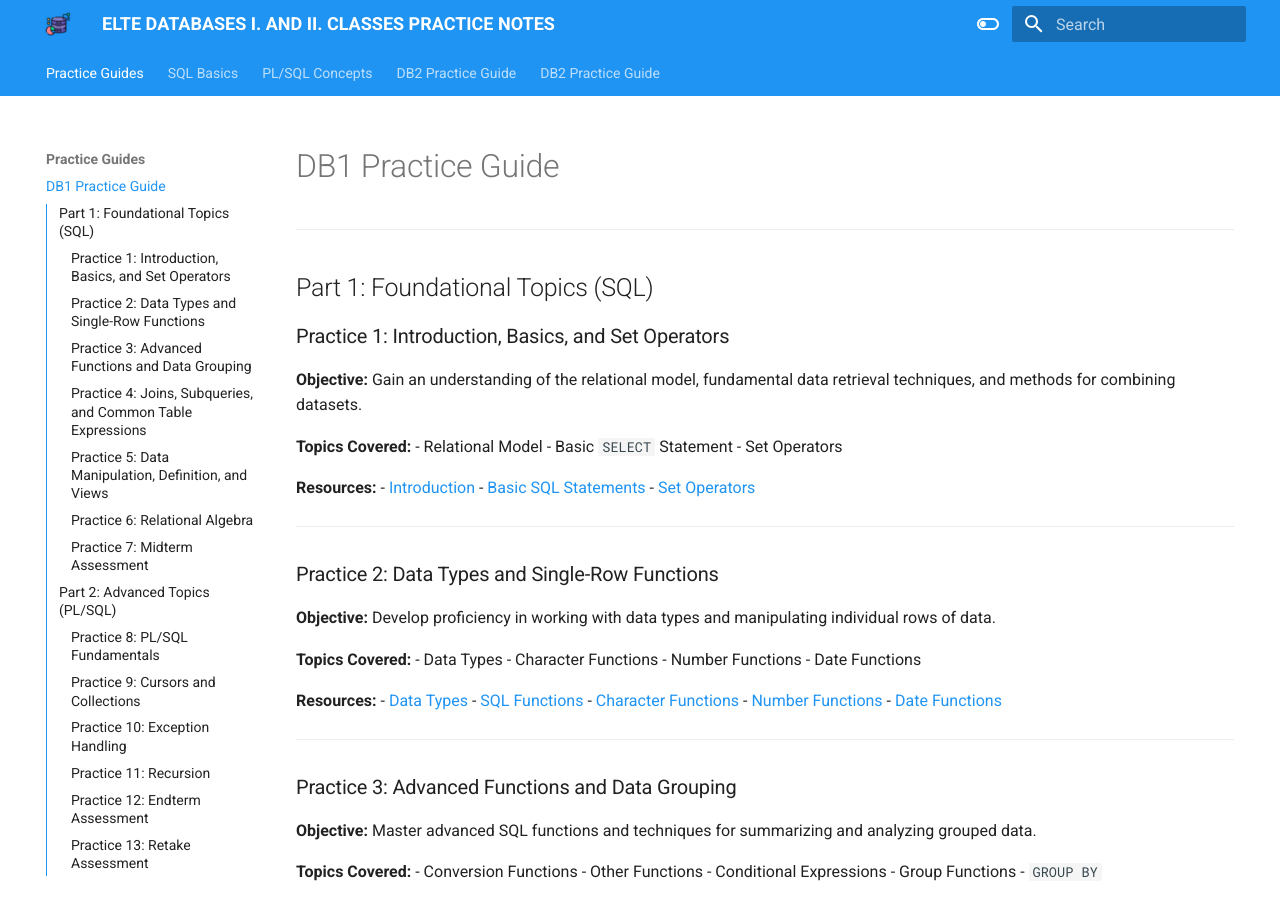
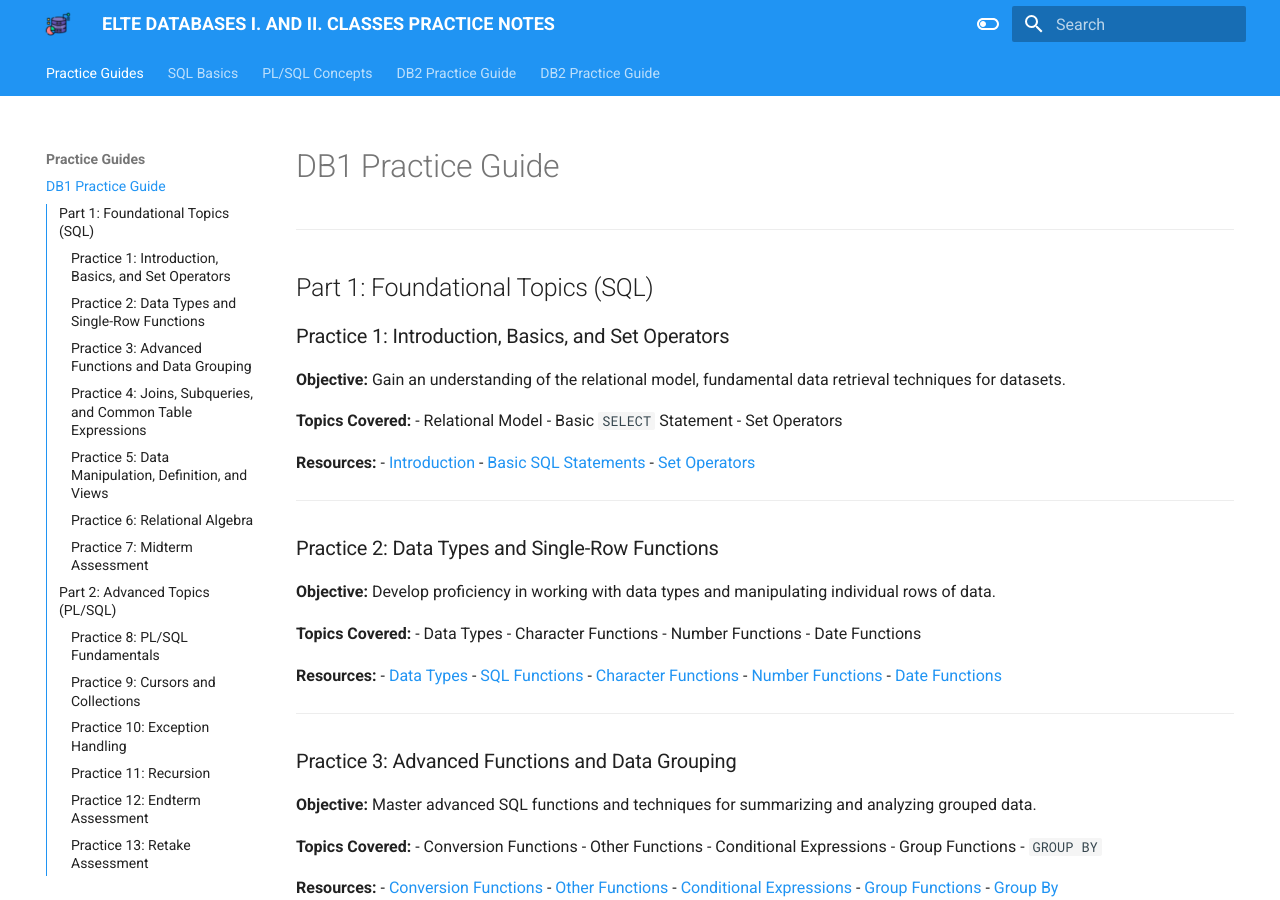
Before and after one commit to holiczab/elte-databases, an MkDocs documentation site: the page built from docs/topics.md, in a window 1280 px wide and 900 px high. Built offline with MkDocs 1.6.1 and Material for MkDocs 9.7.7, drawn with Linux system fonts in a browser that asks for light colours.

Commit message:
Topics.md updated

```diff
--- a/docs/topics.md
+++ b/docs/topics.md
@@ -5,7 +5,7 @@
 ## Part 1: Foundational Topics (SQL)
 
 ### Practice 1: Introduction, Basics, and Set Operators
-**Objective:** Gain an understanding of the relational model, fundamental data retrieval techniques, and methods for combining datasets.
+**Objective:** Gain an understanding of the relational model, fundamental data retrieval techniques for datasets.
 
 **Topics Covered:**
 - Relational Model
```
